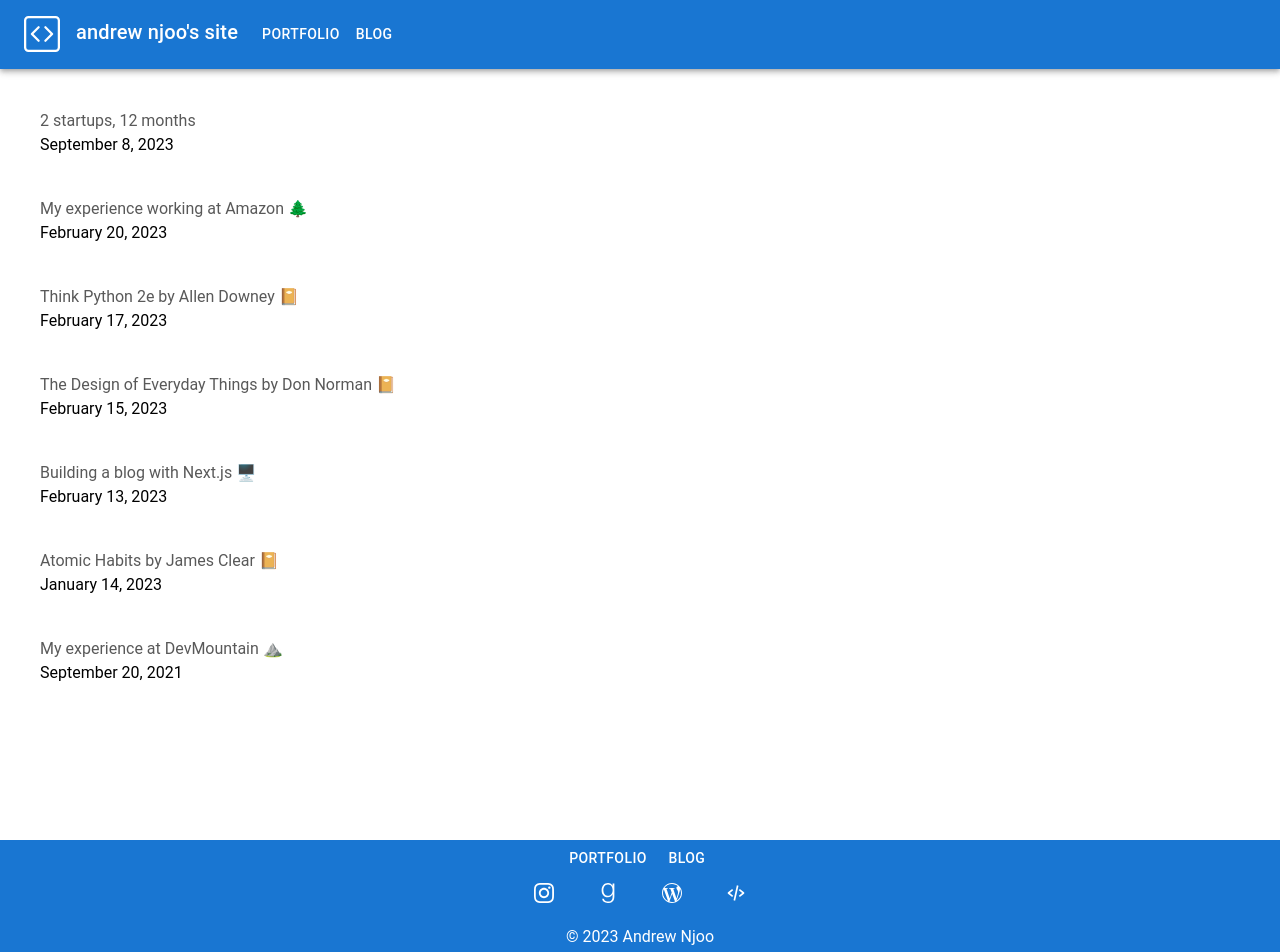
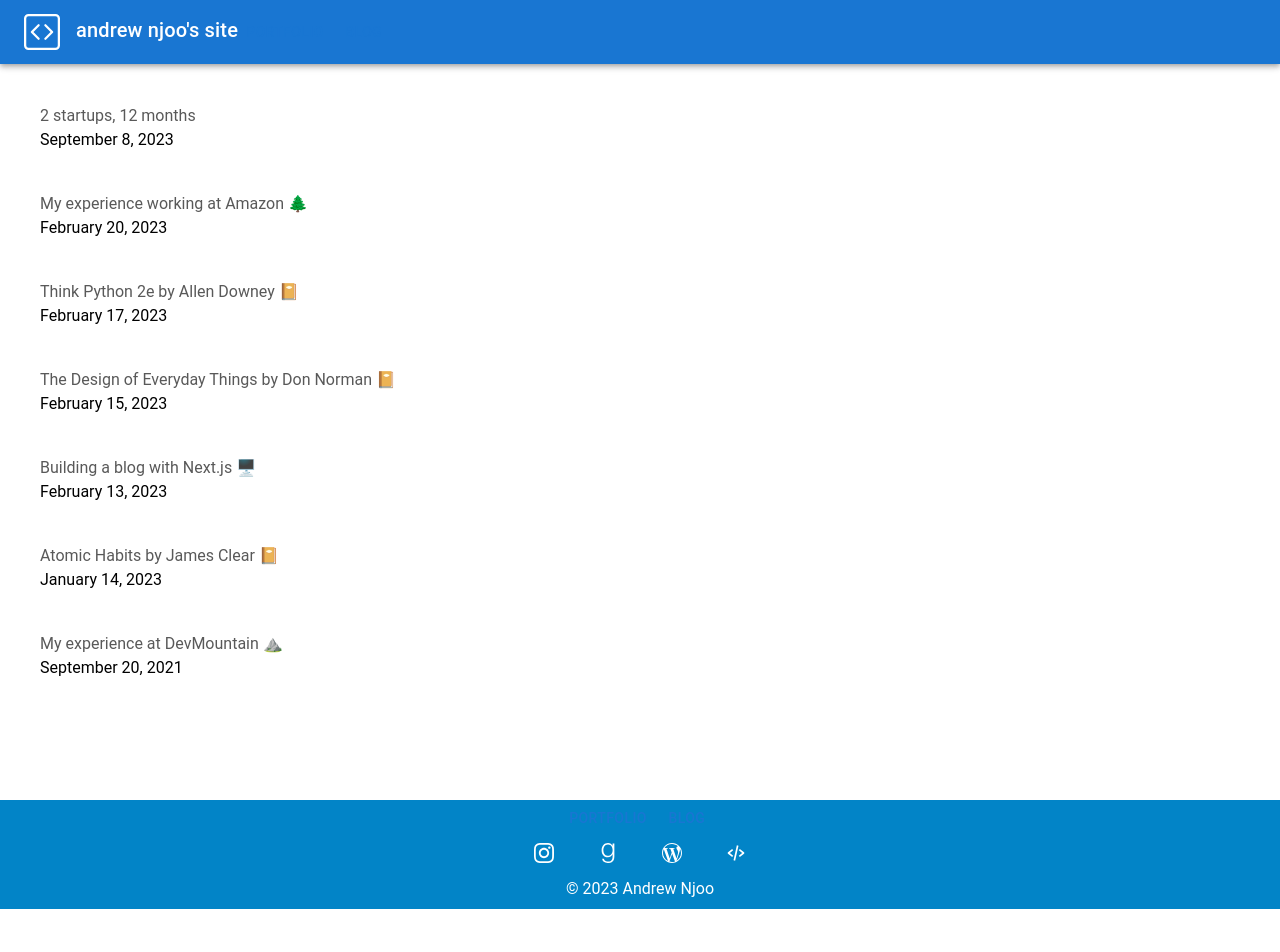
Before and after one commit to adnjoo/portfolio-website, a Next.js app: page /blog in a window 1280 px wide. Shown: the top 952 px of the page. After the commit the page ends 909 px from the top, so only its background shows below. Built offline with nearby package versions, Linux system fonts and the light colour scheme.

Commit message:
MenuItem

```diff
--- a/src/components/About.tsx
+++ b/src/components/About.tsx
@@ -60,7 +60,7 @@ export default function About() {
             href={link.href}
             target='_blank'
             rel='noreferrer'
-            className='mb-6 flex items-center text-slate-700 no-underline hover:text-blue-400 transition duration-200 ease-in-out'
+            className='mb-6 flex items-center text-slate-700 no-underline transition duration-200 ease-in-out hover:text-blue-400'
           >
             {link.icon}
             <span className='ml-2'>{link.name}</span>
--- a/src/components/Footer.tsx
+++ b/src/components/Footer.tsx
@@ -57,25 +57,14 @@ const footerText = {
 
 export default function Footer(): any {
   return (
-    <Box
-      sx={{
-        backgroundColor: 'primary.main',
-        minHeight: '10vh',
-        marginTop: '5vh',
-        display: 'flex',
-        flexDirection: 'column',
-        justifyContent: 'center',
-        alignItems: 'center',
-      }}
-    >
+    <Box className='flex flex-col items-center justify-center bg-sky-600 text-white'>
       {/* Main Navigation */}
       <Box>
         {navigation.main.map((item) => (
           <Button
+            className='text-white no-underline'
             key={item.name}
             href={item.href}
-            color='inherit'
-            sx={{ color: 'primary.contrastText', textDecoration: 'none' }}
           >
             {item.name}
           </Button>
@@ -85,26 +74,20 @@ export default function Footer(): any {
       <Box>
         {socialLinks.map((link) => (
           <Button
+            className='no-underline'
             key={link.name}
             href={link.url}
             target='_blank'
-            sx={{
-              textDecoration: 'none',
-            }}
           >
             {link.icon}
           </Button>
         ))}
       </Box>
       {/* Copyright */}
-      <Box
-        sx={{
-          color: 'primary.contrastText',
-          margin: '1rem',
-        }}
-      >
-        {`${footerText.copyright} ${new Date().getFullYear()} ${footerText.name
-          }`}
+      <Box className='m-2 text-white'>
+        {`${footerText.copyright} ${new Date().getFullYear()} ${
+          footerText.name
+        }`}
       </Box>
     </Box>
   );
--- a/src/components/NavBar.tsx
+++ b/src/components/NavBar.tsx
@@ -6,6 +6,7 @@ import {
   Container,
   IconButton,
   Menu,
+  MenuItem,
   Toolbar,
   Typography,
 } from '@mui/material';
@@ -44,7 +45,7 @@ export default function ResponsiveAppBar(): any {
   };
 
   return (
-    <AppBar position='static'>
+    <AppBar position='static' className='bg-sky-600'>
       <Container maxWidth='xl'>
         <Toolbar disableGutters>
           {/* Desktop view */}
@@ -53,30 +54,25 @@ export default function ResponsiveAppBar(): any {
             noWrap
             component='a'
             href='/'
-            sx={{
-              mr: 2,
-              display: { xs: 'none', md: 'flex' },
-              color: 'inherit',
-              textDecoration: 'none',
-            }}
+            className='mr-2 hidden md:flex'
           >
             {siteLogo()}
             {siteTitle}
           </Typography>
           {/* Desktop View Nav Buttons */}
-          <Box sx={{ flexGrow: 1, display: { xs: 'none', md: 'flex' } }}>
+          <Box className='hidden md:flex'>
             {sitePages.map((page) => (
               <Button
+                className='my-2 text-white'
                 key={page.name}
                 href={page.href}
-                sx={{ my: 2, color: 'white', display: 'block' }}
               >
                 {page.name}
               </Button>
             ))}
           </Box>
           {/* Mobile view */}
-          <Box sx={{ flexGrow: 1, display: { xs: 'flex', md: 'none' } }}>
+          <Box className='flex md:hidden'>
             <IconButton
               size='large'
               onClick={handleOpenNavMenu}
@@ -98,34 +94,29 @@ export default function ResponsiveAppBar(): any {
               }}
               open={Boolean(anchorElNav)}
               onClose={handleOpenNavMenu}
+              className='flex flex-col md:hidden'
               sx={{
-                display: { xs: 'block', md: 'none' },
+                flexDirection: 'column',
               }}
             >
               {sitePages.map((page) => (
-                <Button
+                <MenuItem
+                  className='my-2 text-sky-600 transition duration-200 ease-in-out hover:text-sky-400'
                   key={page.name}
                   href={page.href}
-                  sx={{ display: 'block' }}
                 >
                   {page.name}
-                </Button>
+                </MenuItem>
               ))}
             </Menu>
           </Box>
           {/* Mobile View Title Text */}
           <Typography
+            className='ml-[-50px] flex flex-grow justify-center md:hidden'
             variant='h5'
             noWrap
             component='a'
             href='/'
-            sx={{
-              ml: -6,
-              display: { xs: 'flex', md: 'none' },
-              flexGrow: 1,
-              color: 'inherit',
-              textDecoration: 'none',
-            }}
           >
             {siteTitle}
           </Typography>
--- a/src/pages/index.tsx
+++ b/src/pages/index.tsx
@@ -14,7 +14,7 @@ export default function Home(): any {
       <About />
       <Skills />
       <Projects />
-      <div className='twitter-timeline-container mx-auto flex w-[400px] flex-col pt-10'>
+      <div className='twitter-timeline-container mx-auto mb-12 mt-6 flex w-[400px] flex-col pt-10'>
         <h1 className='mb-6 text-center text-3xl font-semibold'>X Timeline</h1>
         <TwitterTimelineEmbed
           sourceType='profile'
```
